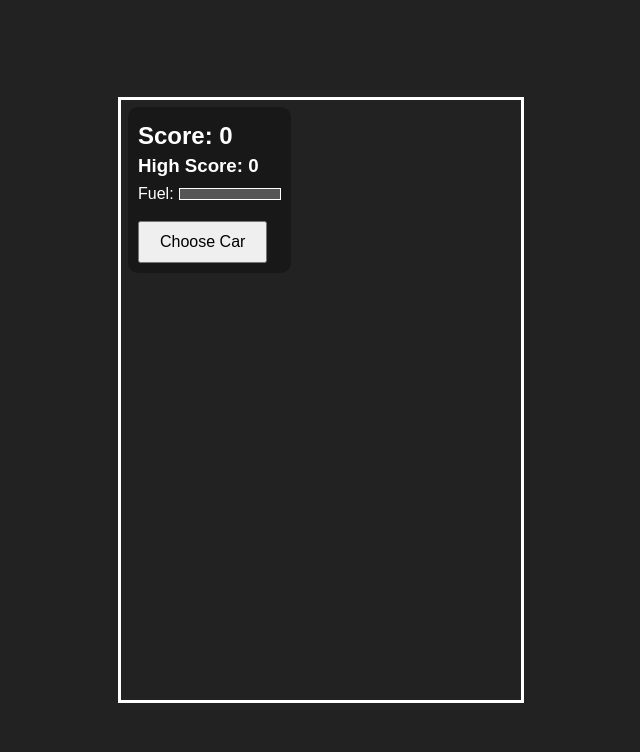
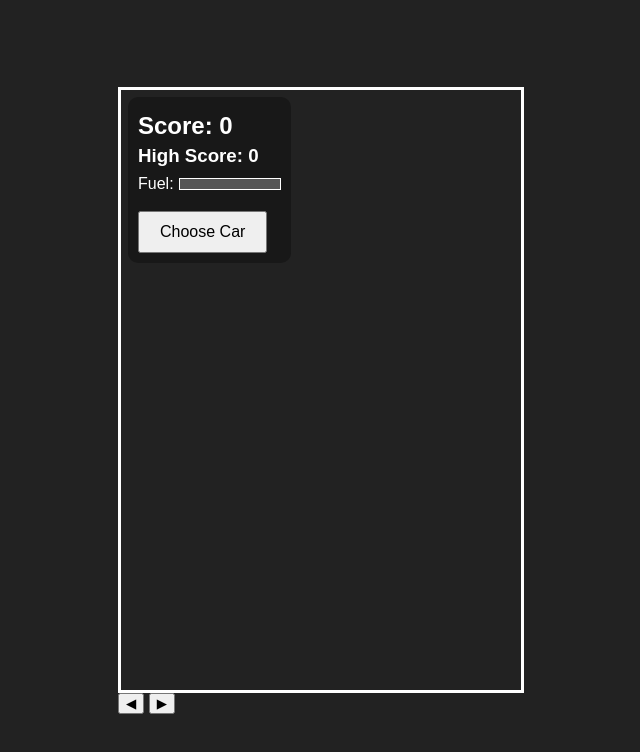
Before and after one commit to Sm2101/Race, a plain HTML site: page index.html in a window 1280 px wide. Shown: the whole page, without its empty margins (319-959 px from the left). Drawn offline with Linux system fonts and the light colour scheme.

Commit message:
Update index.html

```diff
--- a/index.html
+++ b/index.html
@@ -1,9 +1,8 @@
 <!DOCTYPE html>
 <html lang="en">
 <head>
-  <link rel="icon" type="image/x-icon" href="fevicon.ico">
   <meta charset="UTF-8">
-  <meta name="viewport" content="width=400, initial-scale=1.0">
+  <meta name="viewport" content="width=400, initial-scale=1.0, user-scalable=no">
   <title>Super Car Racing Game</title>
   <link rel="stylesheet" href="style.css">
 </head>
@@ -26,6 +25,11 @@
       <button class="carOption" data-car="blue">Blue</button>
       <button class="carOption" data-car="green">Green</button>
     </div>
+    <!-- Mobile Controls -->
+    <div id="touchControls">
+      <button id="touchLeft" class="touchBtn">◀</button>
+      <button id="touchRight" class="touchBtn">▶</button>
+    </div>
   </div>
   <audio id="bgMusic" src="music.mp3" loop></audio>
   <script src="car.js"></script>
```
